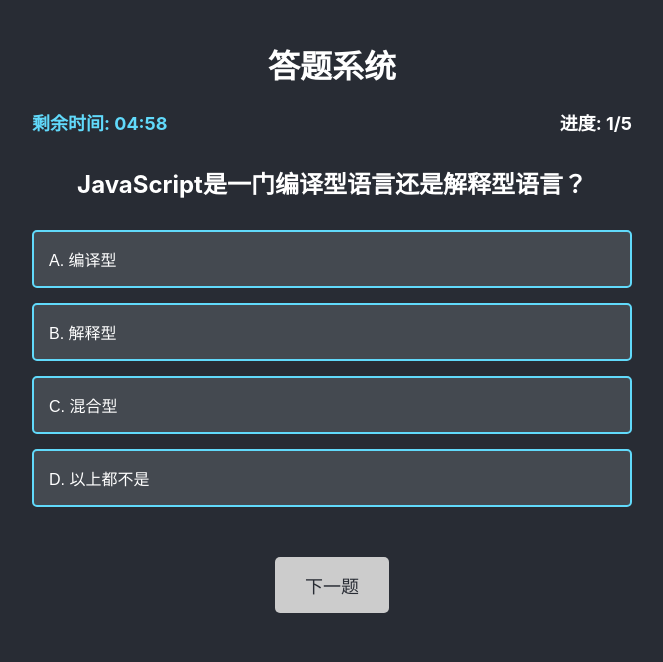
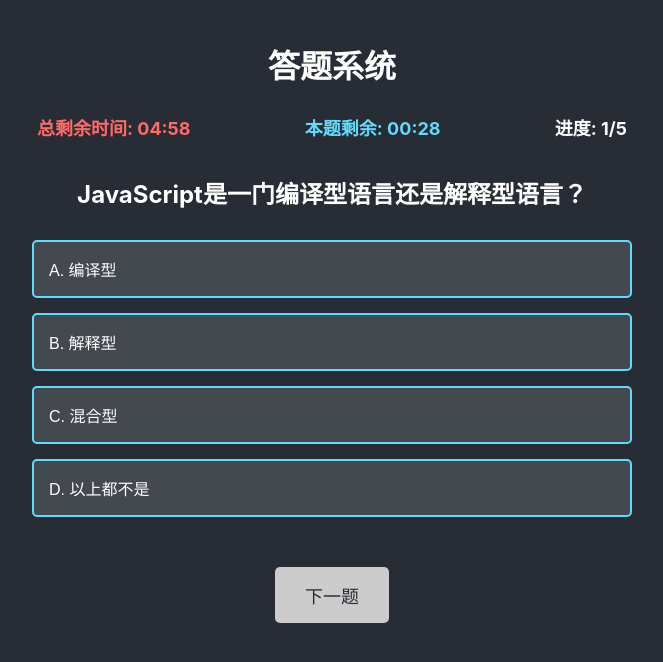
Before and after one commit to dayzKo1/Ghostoast, a React (Create React App) app: page / in a window 1280 px wide. Both pictures are taken after a click on the button "开始答题". Shown: the top 662 px of the page, without its empty margins (308-971 px from the left). Built offline with nearby package versions, Linux system fonts and the light colour scheme.

Commit message:
feat: 为每个题目添加可配置的倒计时，倒计时结束自动跳转到下一题

```diff
--- a/src/App.css
+++ b/src/App.css
@@ -45,6 +45,25 @@
   justify-content: space-between;
   margin-bottom: 30px;
   font-size: 18px;
+  flex-wrap: wrap;
+}
+
+.timer, .question-timer, .progress {
+  margin: 5px;
+}
+
+.timer {
+  font-weight: bold;
+  color: #ff6b6b;
+}
+
+.question-timer {
+  font-weight: bold;
+  color: #61dafb;
+}
+
+.progress {
+  font-weight: bold;
 }
 
 .question-section h2 {
@@ -81,13 +100,13 @@
   border-color: #61dafb;
 }
 
-.timer {
-  font-weight: bold;
-  color: #61dafb;
+.option-button:disabled {
+  opacity: 0.6;
+  cursor: not-allowed;
 }
 
-.progress {
-  font-weight: bold;
+.submit-button {
+  margin-top: 20px;
 }
 
 .score {
@@ -121,3 +140,14 @@
 .restart-button {
   margin-top: 30px;
 }
+
+@media (max-width: 600px) {
+  .quiz-header {
+    flex-direction: column;
+    align-items: center;
+  }
+
+  .timer, .question-timer, .progress {
+    margin: 10px 0;
+  }
+}
--- a/src/App.js
+++ b/src/App.js
@@ -7,11 +7,12 @@ function App() {
   const [currentQuestionIndex, setCurrentQuestionIndex] = useState(0);
   const [selectedOption, setSelectedOption] = useState(null);
   const [score, setScore] = useState(0);
-  const [timeLeft, setTimeLeft] = useState(300); // 5分钟倒计时
+  const [timeLeft, setTimeLeft] = useState(300); // 5分钟总倒计时
+  const [questionTimeLeft, setQuestionTimeLeft] = useState(0); // 每题倒计时
   const [gameStatus, setGameStatus] = useState('not-started'); // not-started, in-progress, finished
   const [userAnswers, setUserAnswers] = useState([]);
 
-  // 倒计时效果
+  // 总倒计时效果
   useEffect(() => {
     let timer;
     if (gameStatus === 'in-progress' && timeLeft > 0) {
@@ -21,6 +22,50 @@ function App() {
     }
     return () => clearTimeout(timer);
   }, [timeLeft, gameStatus]);
+
+  // 每题倒计时效果
+  useEffect(() => {
+    let questionTimer;
+    if (gameStatus === 'in-progress' && questionTimeLeft > 0) {
+      questionTimer = setTimeout(() => setQuestionTimeLeft(questionTimeLeft - 1), 1000);
+    } else if (gameStatus === 'in-progress' && questionTimeLeft === 0 && questions.length > 0) {
+      // 时间到了自动跳转到下一题
+      handleTimeUp();
+    }
+    return () => clearTimeout(questionTimer);
+  }, [questionTimeLeft, gameStatus, questions, currentQuestionIndex]);
+
+  // 处理题目时间到的情况
+  const handleTimeUp = () => {
+    // 记录未答题
+    const currentQuestion = questions[currentQuestionIndex];
+    const newUserAnswers = [
+      ...userAnswers,
+      {
+        questionId: currentQuestion.id,
+        selectedOption: null,
+        isCorrect: false
+      }
+    ];
+
+    setUserAnswers(newUserAnswers);
+
+    // 移动到下一题或结束
+    if (currentQuestionIndex < questions.length - 1) {
+      moveToNextQuestion();
+    } else {
+      finishQuiz();
+    }
+  };
+
+  // 移动到下一题
+  const moveToNextQuestion = () => {
+    setCurrentQuestionIndex(currentQuestionIndex + 1);
+    setSelectedOption(null);
+    // 设置下一题的倒计时
+    const nextQuestion = questions[currentQuestionIndex + 1];
+    setQuestionTimeLeft(nextQuestion.timeLimit || 30);
+  };
 
   // 随机选择题目
   const selectRandomQuestions = (allQuestions, count) => {
@@ -33,11 +78,13 @@ function App() {
     const selectedQuestions = selectRandomQuestions(questionsData, Math.min(5, questionsData.length));
     setQuestions(selectedQuestions);
     setGameStatus('in-progress');
-    setTimeLeft(300); // 5分钟
+    setTimeLeft(300); // 5分钟总时间
     setCurrentQuestionIndex(0);
     setScore(0);
     setUserAnswers([]);
     setSelectedOption(null);
+    // 设置第一题的倒计时
+    setQuestionTimeLeft(selectedQuestions[0].timeLimit || 30);
   };
 
   // 选择答案
@@ -69,8 +116,7 @@ function App() {
 
     // 移动到下一题或结束
     if (currentQuestionIndex < questions.length - 1) {
-      setCurrentQuestionIndex(currentQuestionIndex + 1);
-      setSelectedOption(null);
+      moveToNextQuestion();
     } else {
       finishQuiz();
     }
@@ -96,7 +142,7 @@ function App() {
           <div className="start-screen">
             <h2>欢迎来到答题系统</h2>
             <p>题目数量: {Math.min(5, questionsData.length)} 题</p>
-            <p>答题时间: 5 分钟</p>
+            <p>总时间: 5 分钟</p>
             <button onClick={startQuiz} className="start-button">
               开始答题
             </button>
@@ -107,7 +153,10 @@ function App() {
           <div className="quiz-screen">
             <div className="quiz-header">
               <div className="timer">
-                剩余时间: {formatTime(timeLeft)}
+                总剩余时间: {formatTime(timeLeft)}
+              </div>
+              <div className="question-timer">
+                本题剩余: {formatTime(questionTimeLeft)}
               </div>
               <div className="progress">
                 进度: {currentQuestionIndex + 1}/{questions.length}
@@ -122,6 +171,7 @@ function App() {
                     key={index}
                     className={`option-button ${selectedOption === index ? 'selected' : ''}`}
                     onClick={() => handleOptionSelect(index)}
+                    disabled={questionTimeLeft === 0}
                   >
                     {option}
                   </button>
@@ -129,7 +179,7 @@ function App() {
               </div>
               <button
                 onClick={submitAnswer}
-                disabled={selectedOption === null}
+                disabled={selectedOption === null || questionTimeLeft === 0}
                 className="submit-button"
               >
                 {currentQuestionIndex < questions.length - 1 ? '下一题' : '提交答案'}
@@ -149,9 +199,9 @@ function App() {
                 return (
                   <div key={question.id} className="review-item">
                     <p><strong>问题 {index + 1}: {question.text}</strong></p>
-                    <p>你的答案: {question.options[userAnswer?.selectedOption]}</p>
+                    <p>你的答案: {userAnswer?.selectedOption !== null ? question.options[userAnswer?.selectedOption] : '未作答'}</p>
                     <p className={userAnswer?.isCorrect ? 'correct' : 'incorrect'}>
-                      {userAnswer?.isCorrect ? '✓ 正确' : '✗ 错误'}
+                      {userAnswer?.isCorrect ? '✓ 正确' : userAnswer?.selectedOption === null ? '✗ 未作答' : '✗ 错误'}
                     </p>
                   </div>
                 );
--- a/src/questions.json
+++ b/src/questions.json
@@ -8,7 +8,8 @@
       "C. 欧洲",
       "D. 北美洲"
     ],
-    "correctAnswer": 1
+    "correctAnswer": 1,
+    "timeLimit": 30
   },
   {
     "id": 2,
@@ -19,7 +20,8 @@
       "C. Microsoft",
       "D. Amazon"
     ],
-    "correctAnswer": 1
+    "correctAnswer": 1,
+    "timeLimit": 30
   },
   {
     "id": 3,
@@ -30,7 +32,8 @@
       "C. 混合型",
       "D. 以上都不是"
     ],
-    "correctAnswer": 1
+    "correctAnswer": 1,
+    "timeLimit": 30
   },
   {
     "id": 4,
@@ -41,7 +44,8 @@
       "C. Cascading Style Sheets",
       "D. Colorful Style Sheets"
     ],
-    "correctAnswer": 2
+    "correctAnswer": 2,
+    "timeLimit": 30
   },
   {
     "id": 5,
@@ -52,6 +56,7 @@
       "C. Hyperlinks and Text Markup Language",
       "D. Hyper Text Makeup Language"
     ],
-    "correctAnswer": 0
+    "correctAnswer": 0,
+    "timeLimit": 30
   }
 ]
```
